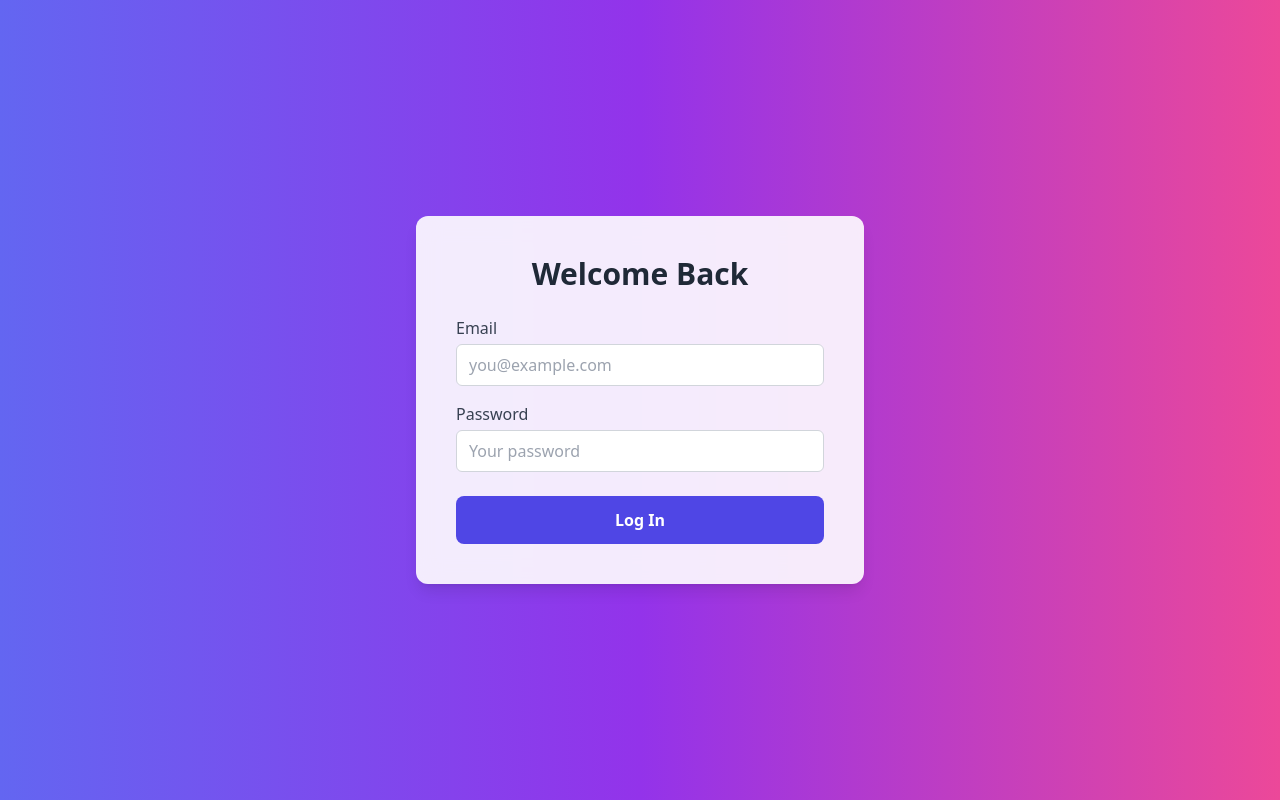
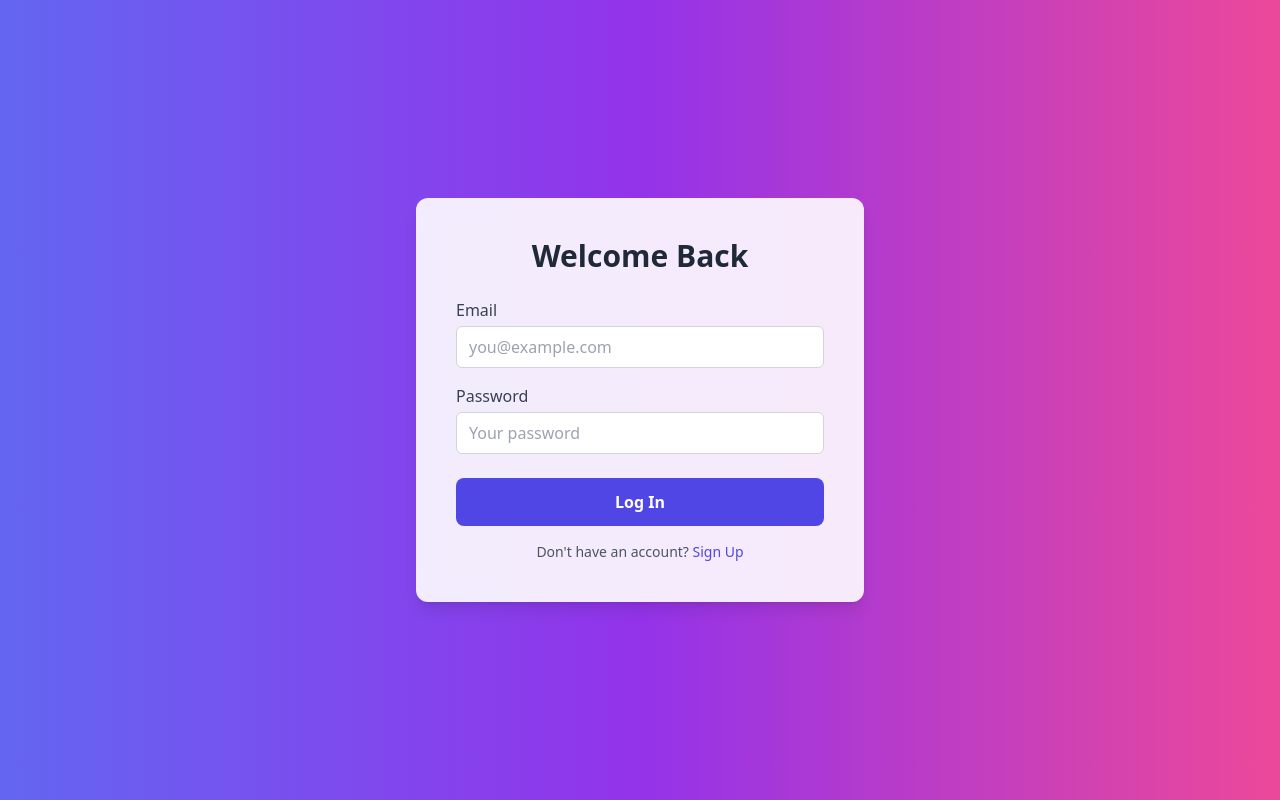
Before and after one commit to Sandeepkasiraju98/Dynamic-NewsPulse, a React (Create React App) app: page / in a window 1280 px wide. Built offline with nearby package versions, Linux system fonts and the light colour scheme; no server answers; what sentiment would draw is missing.

Commit message:
Update Login.jsx

```diff
--- a/src/components/Login.jsx
+++ b/src/components/Login.jsx
@@ -1,23 +1,35 @@
 import React, { useState } from "react";
-import { signInWithEmailAndPassword } from "firebase/auth";
+import {
+  signInWithEmailAndPassword,
+  createUserWithEmailAndPassword,
+} from "firebase/auth";
 import { auth } from "../firebase";
 import { motion, AnimatePresence } from "framer-motion";
 
-export default function Login({ onLogin }) {
+export default function AuthForm({ onLogin }) {
   const [email, setEmail] = useState("");
   const [password, setPassword] = useState("");
+  const [isSignup, setIsSignup] = useState(false);
   const [loading, setLoading] = useState(false);
   const [error, setError] = useState("");
 
-  const handleLogin = async (e) => {
+  const handleSubmit = async (e) => {
     e.preventDefault();
     setError("");
     setLoading(true);
     try {
-      await signInWithEmailAndPassword(auth, email, password);
+      if (isSignup) {
+        await createUserWithEmailAndPassword(auth, email, password);
+      } else {
+        await signInWithEmailAndPassword(auth, email, password);
+      }
       onLogin();
     } catch (err) {
-      setError("Invalid email or password");
+      setError(
+        err.code === "auth/email-already-in-use"
+          ? "Email is already in use"
+          : "Invalid email or password"
+      );
     }
     setLoading(false);
   };
@@ -25,14 +37,14 @@ export default function Login({ onLogin }) {
   return (
     <div className="min-h-screen flex items-center justify-center bg-gradient-to-r from-indigo-500 via-purple-600 to-pink-500 px-4">
       <motion.form
-        onSubmit={handleLogin}
+        onSubmit={handleSubmit}
         initial={{ opacity: 0, y: 20 }}
         animate={{ opacity: 1, y: 0 }}
         transition={{ duration: 0.6, ease: "easeOut" }}
         className="bg-white bg-opacity-90 backdrop-blur-md rounded-xl shadow-lg p-10 max-w-md w-full"
       >
         <h2 className="text-3xl font-semibold text-gray-800 mb-6 text-center">
-          Welcome Back
+          {isSignup ? "Create Account" : "Welcome Back"}
         </h2>
 
         <label className="block mb-4">
@@ -57,7 +69,7 @@ export default function Login({ onLogin }) {
             onChange={(e) => setPassword(e.target.value)}
             disabled={loading}
             required
-            autoComplete="current-password"
+            autoComplete={isSignup ? "new-password" : "current-password"}
             className="mt-1 block w-full rounded-md border border-gray-300 px-3 py-2 focus:outline-none focus:ring-2 focus:ring-indigo-500 transition"
             placeholder="Your password"
           />
@@ -95,16 +107,28 @@ export default function Login({ onLogin }) {
               />
             ) : (
               <motion.span
-                key="login-text"
+                key="auth-text"
                 initial={{ opacity: 0 }}
                 animate={{ opacity: 1 }}
                 exit={{ opacity: 0 }}
               >
-                Log In
+                {isSignup ? "Sign Up" : "Log In"}
               </motion.span>
             )}
           </AnimatePresence>
         </button>
+
+        <div className="mt-4 text-center text-sm text-gray-600">
+          {isSignup ? "Already have an account?" : "Don't have an account?"}{" "}
+          <button
+            type="button"
+            onClick={() => setIsSignup(!isSignup)}
+            className="text-indigo-600 hover:underline font-medium"
+            disabled={loading}
+          >
+            {isSignup ? "Log In" : "Sign Up"}
+          </button>
+        </div>
       </motion.form>
     </div>
   );
```
